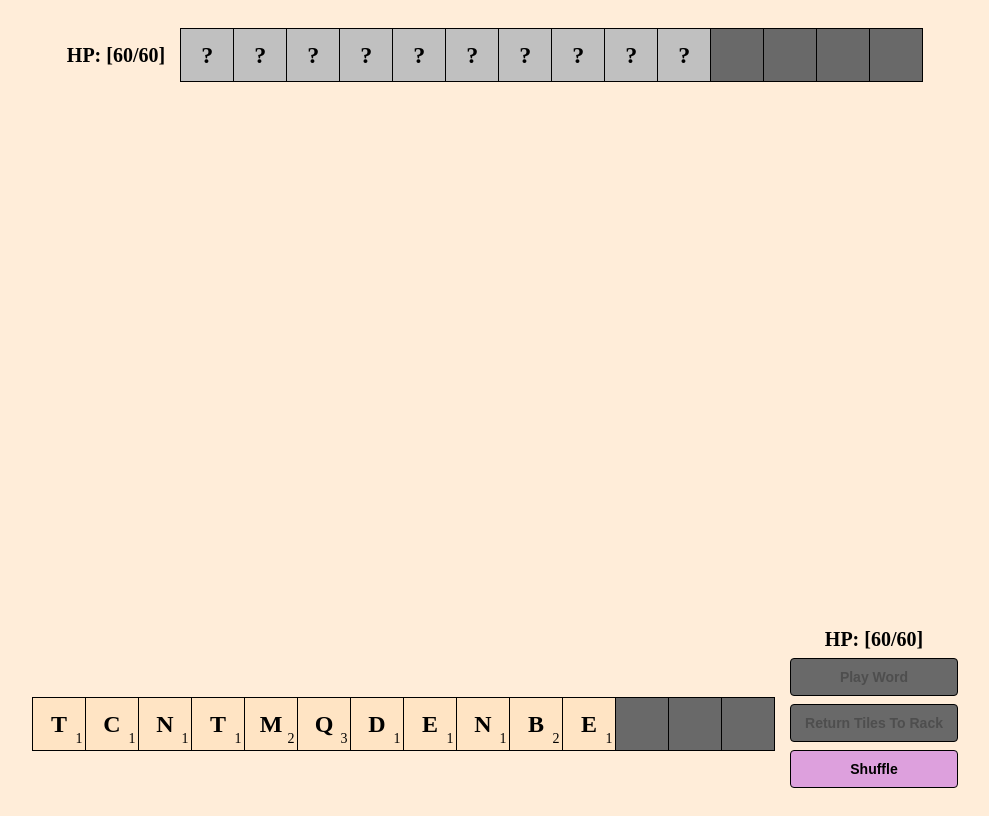
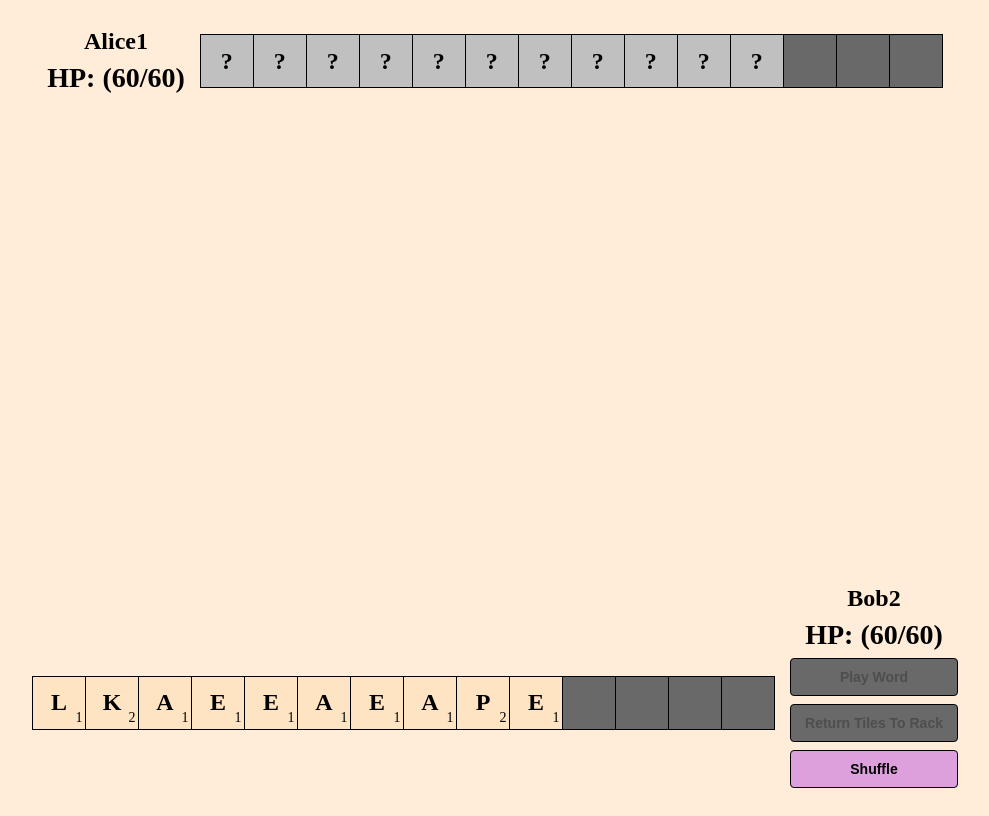
Before and after one commit to aiwinters05/alpha-battlers, a website with bundled scripts: page app/client/index.html in a window 1280 px wide. Shown: the whole page, without its empty margins (145-1134 px from the left). Built offline with nearby package versions, Linux system fonts and the light colour scheme.

Commit message:
username displays + shuffle button functionality

```diff
--- a/app/client/index.html
+++ b/app/client/index.html
@@ -9,8 +9,11 @@
 
 <body>
     <div id="opponentArea" class="opponent-area">
-        <div id="opponentHp" class ="hp"></div>
-        <table id="opponentRack" class="rack opponent-rack">
+        <div id="opponentHud" class="hud-area">
+            <div id="opponentUsername" class="username-display"></div>
+            <div id="opponentHp" class="hp-display"></div>
+        </div>
+        <table id="opponentRack" class="rack">
             <tr>
                 <td class="tile opponent-tile">
                     <div class="letter"></div>
@@ -72,9 +75,9 @@
         </table>
     </div>
     <div id="playerArea" class="player-area">
-        <div class="rack-section">
+        <div class="rack-area">
             <div id="wordDisplay" class="word-display"></div>
-            <table id="playerRack" class="rack player-rack">
+            <table id="playerRack" class="rack">
                 <tr>
                     <td class="tile player-tile">
                         <div class="letter"></div>
@@ -135,8 +138,9 @@
                 </tr>
             </table>
         </div>
-        <div id="hudArea" class="hud-area">
-            <div id="playerHp" class="hp"></div>
+        <div id="playerHud" class="hud-area">
+            <div id="playerUsername" class="username-display"></div>
+            <div id="playerHp" class="hp-display"></div>
             <div id="playerButtons" class="player-buttons">
                 <button id="playWord" class="player-button play-word">Play Word</button>
                 <button id="returnAll" class="player-button return-all">Return Tiles To Rack</button>
--- a/app/client/style.css
+++ b/app/client/style.css
@@ -39,14 +39,6 @@ body {
     border-collapse: collapse;
 }
 
-.player-rack {
-    background-color: white;
-}
-
-.opponent-rack {
-    background-color: dimgray;
-}
-
 .tile {
     position: relative;
 
@@ -84,12 +76,29 @@ body {
     font-size: 14px;
 }
 
-.hp {
+.username-display {
     min-width: 60px;
 
-    font-size: 20px;
+    font-size: 24px;
     font-weight: bold;
     text-align: center;
+}
+
+.hp-display {
+    min-width: 60px;
+
+    font-size: 28px;
+    font-weight: bold;
+    text-align: center;
+}
+
+.word-display {
+    height:24px;
+
+    font-size: 24px;
+    font-weight: bold;
+    text-align: center;
+    margin-bottom: 8px;
 }
 
 .player-button {
@@ -132,17 +141,10 @@ body {
     gap: 8px;
 }
 
-.word-display {
-    height:24px;
-
-    font-size: 24px;
-    font-weight: bold;
-    text-align: center;
-    margin-bottom: 8px;
-}
-
 .empty {
     background-color: dimgray;
+
+    cursor: not-allowed;
 }
 
 .selected {
--- a/app/client/ui.js
+++ b/app/client/ui.js
@@ -1,5 +1,6 @@
-import { isValidWord, playWord } from "../battle/combat.js";
+import { isValidWord, playWord, selectShuffle } from "../battle/combat.js";
 import { createGameState, getPlayer, getOpponent, MAX_HEALTH } from "../battle/game.js";
+import { shuffleRack } from "../battle/rack.js";
 
 let myPlayerId = null;
 let currentWord = "";
@@ -7,9 +8,11 @@ let selectedTileIds = [];
 
 let playerRack = document.getElementById("playerRack");
 let wordDisplay = document.getElementById("wordDisplay");
+let playerUsername = document.getElementById("playerUsername");
 let playerHp = document.getElementById("playerHp");
 
 let opponentRack = document.getElementById("opponentRack");
+let opponentUsername = document.getElementById("opponentUsername");
 let opponentHp = document.getElementById("opponentHp");
 
 let playWordButton = document.getElementById("playWord");
@@ -92,16 +95,28 @@ function updateButtons() {
     returnAllButton.disabled = (currentWord.length === 0);
 }
 
+function renderPlayerUsername(gameState) {
+    let player = getPlayer(gameState, myPlayerId);
+
+    playerUsername.textContent = player.username;
+}
+
+function renderOpponentUsername(gameState) {
+    let opponent = getOpponent(gameState, myPlayerId);
+
+    opponentUsername.textContent = opponent.username;
+}
+
 function renderPlayerHp(gameState) {
     let player = getPlayer(gameState, myPlayerId);
 
-    playerHp.textContent = `HP: [${player.health}/${MAX_HEALTH}]`;
+    playerHp.textContent = `HP: (${player.health}/${MAX_HEALTH})`;
 }
 
 function renderOpponentHp(gameState) {
     let opponent = getOpponent(gameState, myPlayerId);
 
-    opponentHp.textContent = `HP: [${opponent.health}/${MAX_HEALTH}]`;
+    opponentHp.textContent = `HP: (${opponent.health}/${MAX_HEALTH})`;
 }
 
 function clearRack(rack) {
@@ -148,6 +163,20 @@ returnAllButton.addEventListener("click", () => {
     returnAllButton.disabled = true;
 })
 
+shuffleButton.addEventListener("click", () => {
+    let player = getPlayer(gameState, myPlayerId);
+
+    let result = selectShuffle(gameState, player);
+    console.log(`${player.username} shuffled!`)
+
+    selectedTileIds = [];
+    currentWord = "";
+
+    renderPlayerRack(gameState);
+    renderWordDisplay();
+    playWordButton.disabled = true;
+    returnAllButton.disabled = true;
+})
 
 let users = [
 	{
@@ -162,11 +191,13 @@ let users = [
 
 let gameState = createGameState(users);
 
-setPlayerId("0001");
+setPlayerId("0002");
 
 renderPlayerRack(gameState);
 renderOpponentRack(gameState);
+renderPlayerUsername(gameState);
 renderPlayerHp(gameState);
+renderOpponentUsername(gameState);
 renderOpponentHp(gameState);
 
 console.log(gameState.players[0].rack);
```
